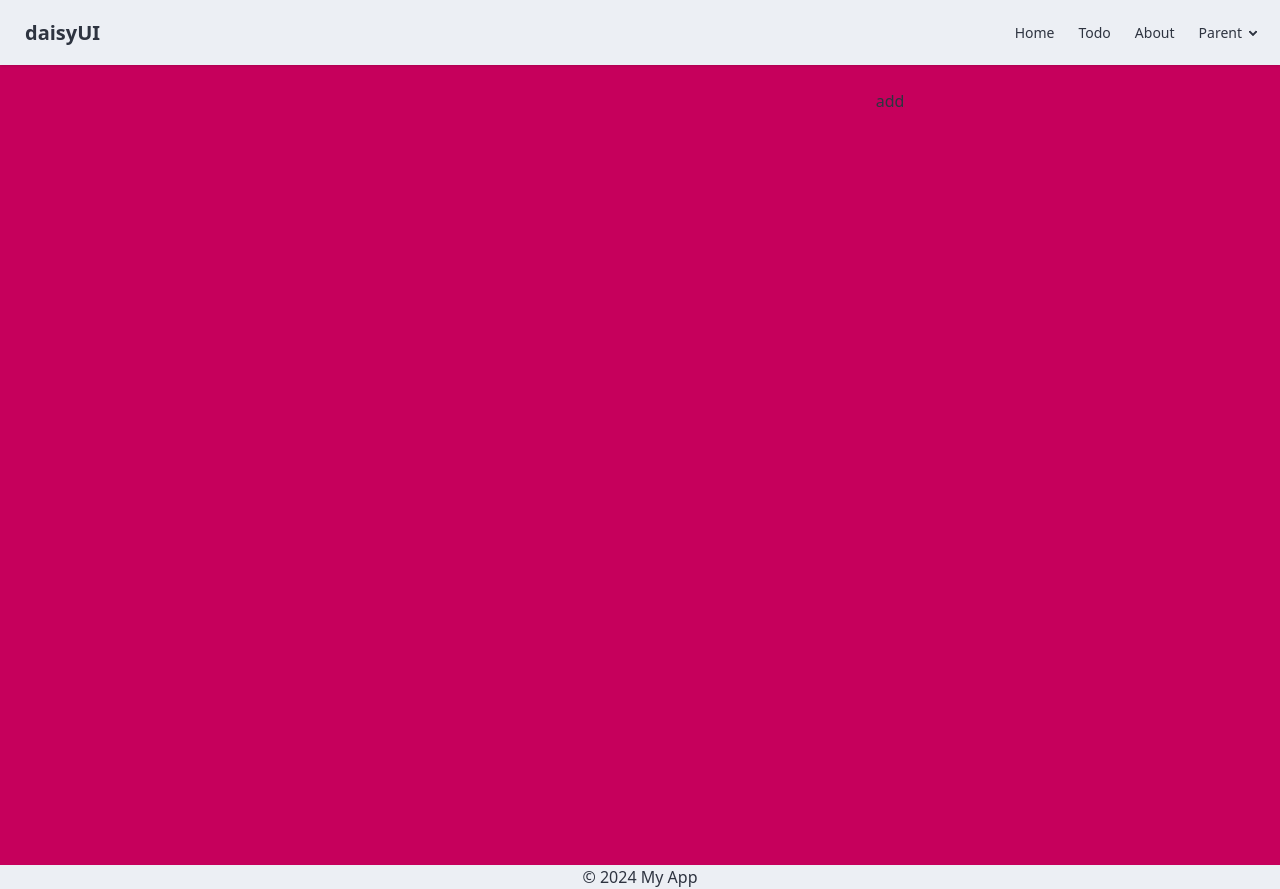
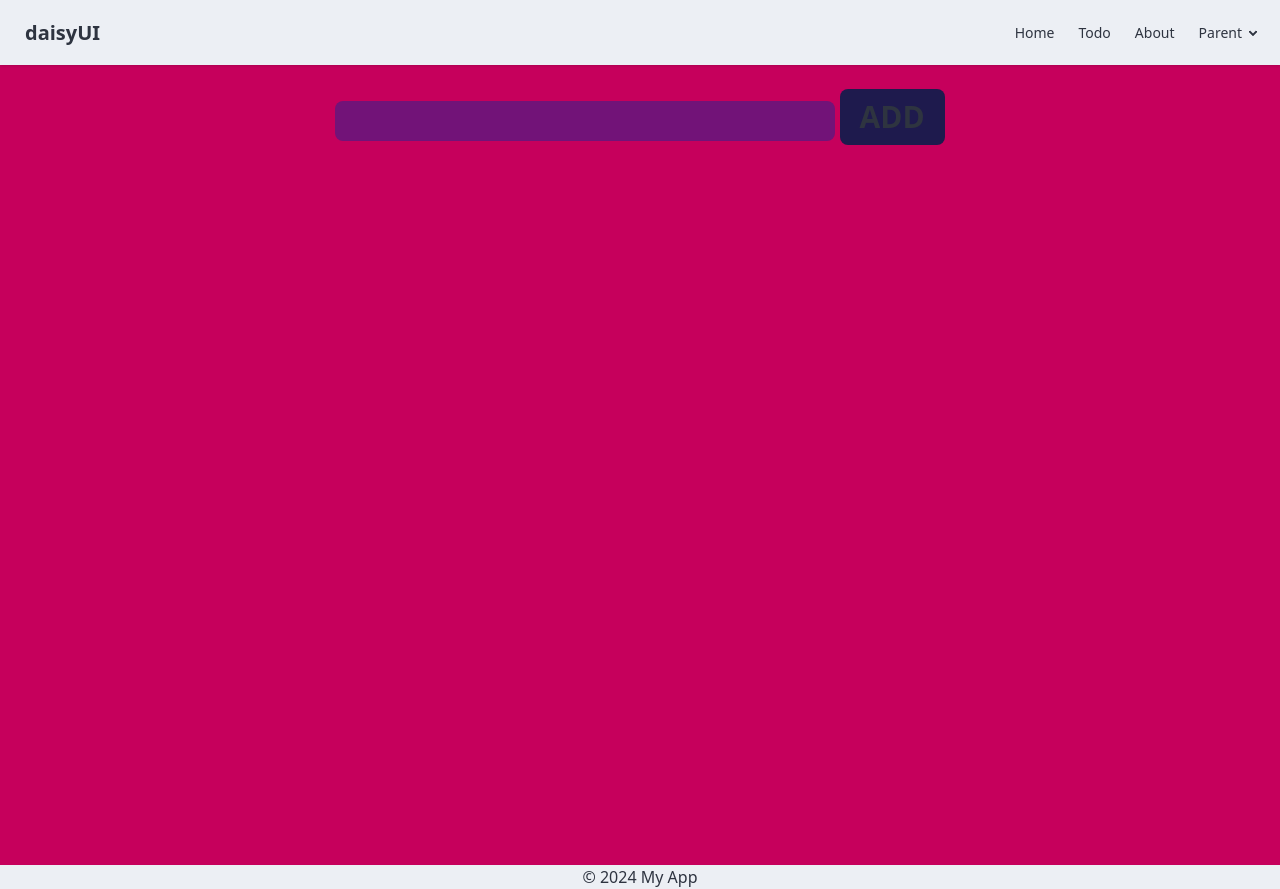
Before and after one commit to shamil-tp/nextjs_todo, a Next.js app: page / in a window 1280 px wide. Both pictures are taken after a click on the button "Lets Start". Built offline with nearby package versions, Linux system fonts and the light colour scheme.

Commit message:
initial ui complete

```diff
--- a/app/component/AddTodo.tsx
+++ b/app/component/AddTodo.tsx
@@ -2,7 +2,7 @@ export default function AddTodo(){
     return (
         <>
         <div className="todo__container">
-            <input className="w-[500px] h-[20px] " type="text" /><button>add</button>
+            <input className="w-125 h-10 border-b-blue-900 bg-fuchsia-900 rounded-lg p-3 text-lg font-bold" type="text" /> <button className="rounded-lg px-5 py-2.5 font-extrabold text-3xl bg-indigo-950"> ADD</button>
 
         </div>
         </>
```
